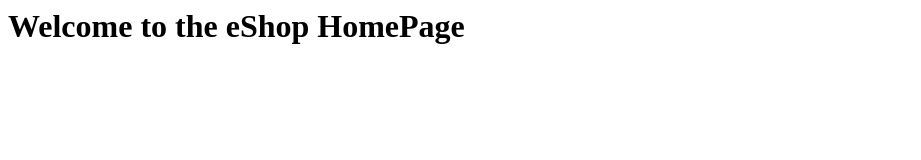
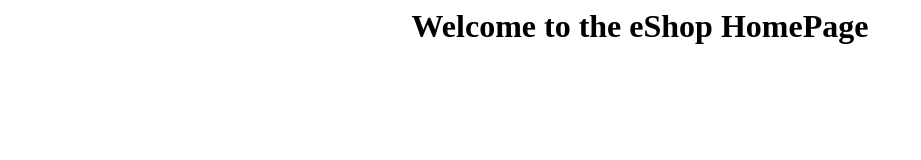
Before and after one commit to omerfarooq25/eshop-Home, a plain HTML site: page src/index.html in a window 1280 px wide. Shown: the whole page, without its empty margins (0-921 px from the left). Drawn offline with Linux system fonts and the light colour scheme.

Commit message:
Update index.html

```diff
--- a/src/index.html
+++ b/src/index.html
@@ -1 +1 @@
-<h1> Welcome to the eShop HomePage </h1>
+<center><h1> Welcome to the eShop HomePage </h1></center>
```
